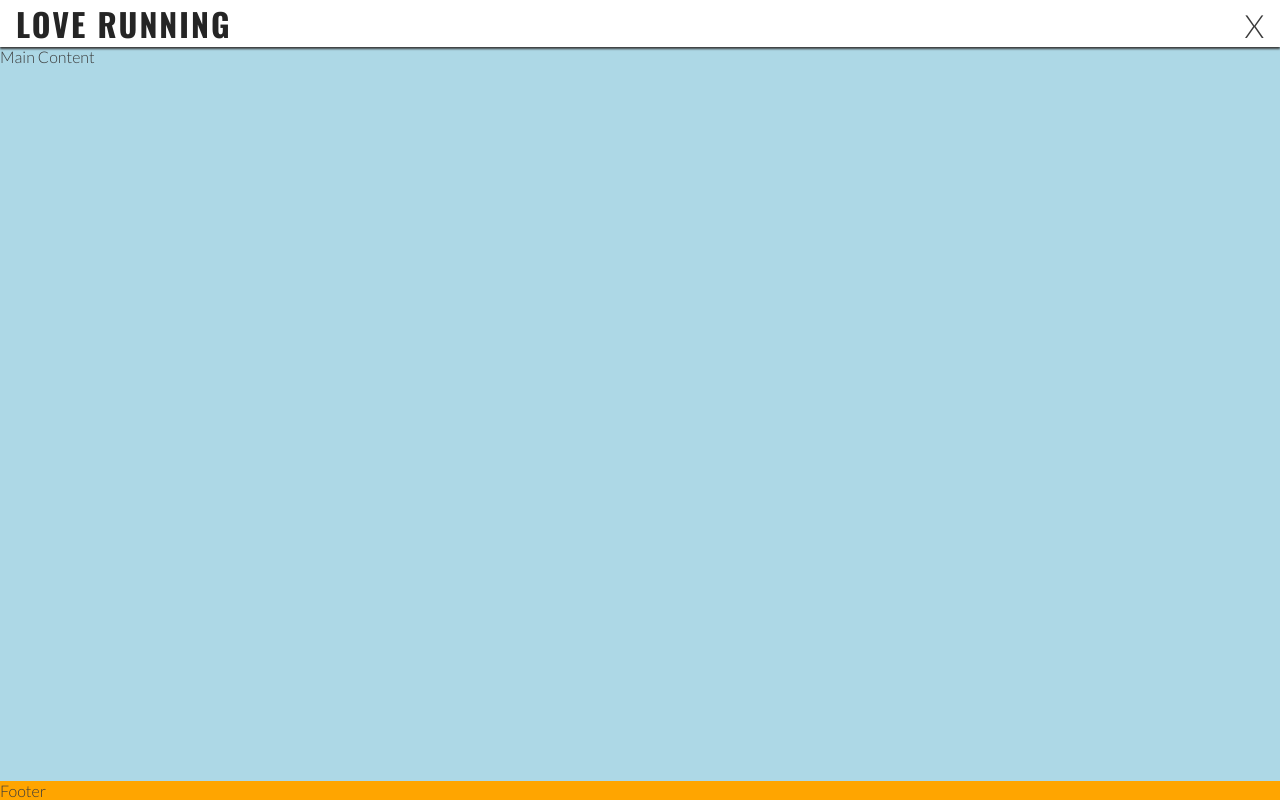
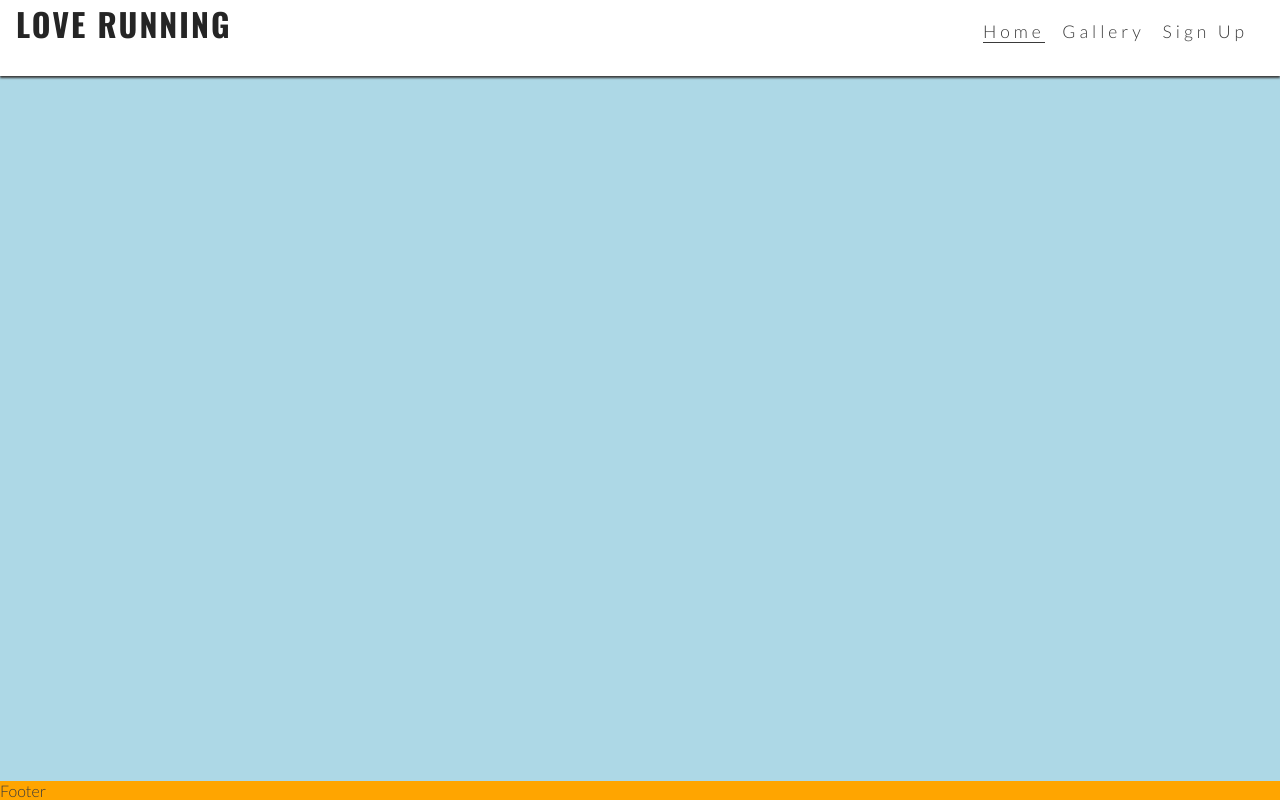
Before and after one commit to Rdawson96/love-running, a plain HTML site: page index.html in a window 1280 px wide. Drawn offline with nearby package versions, Linux system fonts and the light colour scheme.

Commit message:
display navbar items, hide toggle label

```diff
--- a/assets/css/style.css
+++ b/assets/css/style.css
@@ -7,6 +7,7 @@
     margin: 0;
     box-sizing: border-box;
 }
+
 /* General Styles */
 body {
     min-height: 100vh;
@@ -36,7 +37,7 @@ header a {
 }
 
 h1 {
-    font-family: 'Oswald' , sans-serif;
+    font-family: 'Oswald', sans-serif;
     text-transform: uppercase;
     letter-spacing: 2px;
     color: #252525;
@@ -48,7 +49,7 @@ h1 {
     list-style-type: none;
 }
 
-#menu > li {
+#menu>li {
     margin-bottom: 1em;
 }
 
@@ -89,7 +90,32 @@ main {
     flex: 1 0 auto;
     margin-top: 47px;
 }
+
 /* Footer */
 footer {
     background-color: orange;
 }
+
+/* Media query: tablets and larger (768px and up) */
+@media screen and (min-width: 768px) {
+    /* Header */
+    nav {
+        display: block;
+        position: relative;
+        box-shadow: none;
+        width: fit-content;
+        padding: 1rem;
+    }
+
+    #menu {
+        display: flex;
+    }
+
+    #menu>li {
+        padding-left: 1em;
+    }
+
+    .nav-toggle-label {
+        display: none;
+    }
+}
```
